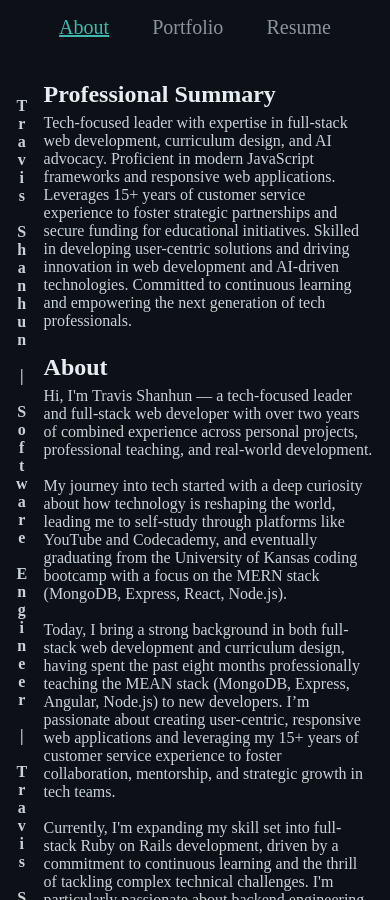
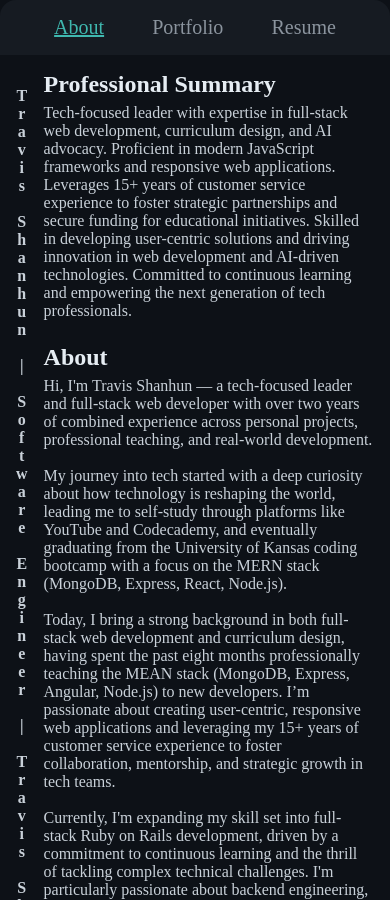
Before and after one commit to Shanhun-Codes/Portfolio-Angular, an Angular app in the folder Travis-Coding/: page /about in a window 390 px wide. Built offline with nearby package versions, Linux system fonts and the light colour scheme.

Commit message:
fixed mobile view navbar spacing, updated resume

```diff
--- a/Travis-Coding/src/app/dashboard/dashboard.component.css
+++ b/Travis-Coding/src/app/dashboard/dashboard.component.css
@@ -46,10 +46,12 @@ footer {
 }
 
 @media (max-width: 600px) {
+
   article {
     font-size: 1em;
     margin: 1em 0 0 1em;
     justify-content: flex-start;
+
   }
 
   .pages-container {
--- /dev/null
+++ b/Travis-Coding/src/app/pages/portfolio/portfolio-header/portfolio-header.component.css
@@ -0,0 +1,29 @@
+header {
+    width: 100%;
+    display: flex;
+    flex-direction: column;
+    justify-content: center;
+    align-items: center;
+
+  }
+
+  header img {
+    min-width: 400px;
+    max-height: 100px;
+    overflow: hidden;
+    object-fit: cover;
+  }
+
+  nav {
+    margin-top: 1em;
+    width: 100%;
+  }
+
+  ul {
+    display: flex;
+    justify-content: space-evenly;
+  }
+
+  li a {
+    text-align: center;
+  }
--- a/Travis-Coding/src/app/pages/portfolio/portfolio.component.css
+++ b/Travis-Coding/src/app/pages/portfolio/portfolio.component.css
@@ -0,0 +1,7 @@
+section {
+    min-width: 300px;
+}
+
+header {
+    display: block;
+}
--- a/Travis-Coding/src/app/pages/portfolio/portfolio.component.html
+++ b/Travis-Coding/src/app/pages/portfolio/portfolio.component.html
@@ -1 +1,11 @@
-<p>portfolio works!</p>
+<section>
+    <header>
+        <app-portfolio-header />
+    </header>
+    <nav>
+
+    </nav>
+    <div class="page-wrapper">
+        <router-outlet />
+    </div>
+  </section>
--- a/Travis-Coding/src/app/pages/portfolio/portfolio.component.ts
+++ b/Travis-Coding/src/app/pages/portfolio/portfolio.component.ts
@@ -1,9 +1,11 @@
 import { Component } from '@angular/core';
+import { RouterOutlet } from '@angular/router';
+import { PortfolioHeaderComponent } from "./portfolio-header/portfolio-header.component";
 
 @Component({
   selector: 'app-portfolio',
   standalone: true,
-  imports: [],
+  imports: [RouterOutlet, PortfolioHeaderComponent],
   templateUrl: './portfolio.component.html',
   styleUrl: './portfolio.component.css'
 })
--- a/Travis-Coding/src/app/shared/templates/navbar/navbar.component.css
+++ b/Travis-Coding/src/app/shared/templates/navbar/navbar.component.css
@@ -31,11 +31,11 @@ li {
 
   .navbar-wrapper {
     display: flex;
-    flex-direction: row;
     justify-content: space-evenly;
     align-items: center;
-    padding: 1em 1em;
+    padding: 1em;
     max-width: 100%;
+    background-color: #161b22;
   }
 
   .navbar-wrapper h1 {
@@ -48,11 +48,18 @@ li {
     flex-direction: row;
     justify-content: space-evenly;
     align-items: center;
+    padding: 0;
+    margin: 0;
   }
 
   li {
-    font-size: 1.25em;
-    margin-bottom: 0.5em;
+    display: flex;
+    align-items: center;
+    margin-bottom: 0;
+    padding: 0 0.5em;
   }
 
+  a {
+    text-align: center;
+  }
 }
--- a/Travis-Coding/src/app/shared/templates/navbar/navbar.component.html
+++ b/Travis-Coding/src/app/shared/templates/navbar/navbar.component.html
@@ -3,7 +3,8 @@
   <h1 class="heading">Travis Shanhun</h1>
   <ul>
     <li>
-      <a routerLink="/about" routerLinkActive="active">About</a>    </li>
+      <a routerLink="/about" routerLinkActive="active">About</a>
+    </li>
     <li>
       <a routerLink="/portfolio" routerLinkActive="active"> Portfolio </a>
     </li>
```
Also changed, not shown: Travis-Coding/src/app/pages/portfolio/portfolio-header/portfolio-header.component.html (added, +13 -0 lines), Travis-Coding/src/app/pages/portfolio/portfolio-header/portfolio-header.component.ts (added, +12 -0 lines), 1 other file (tests, documents, lock files or other folders).
